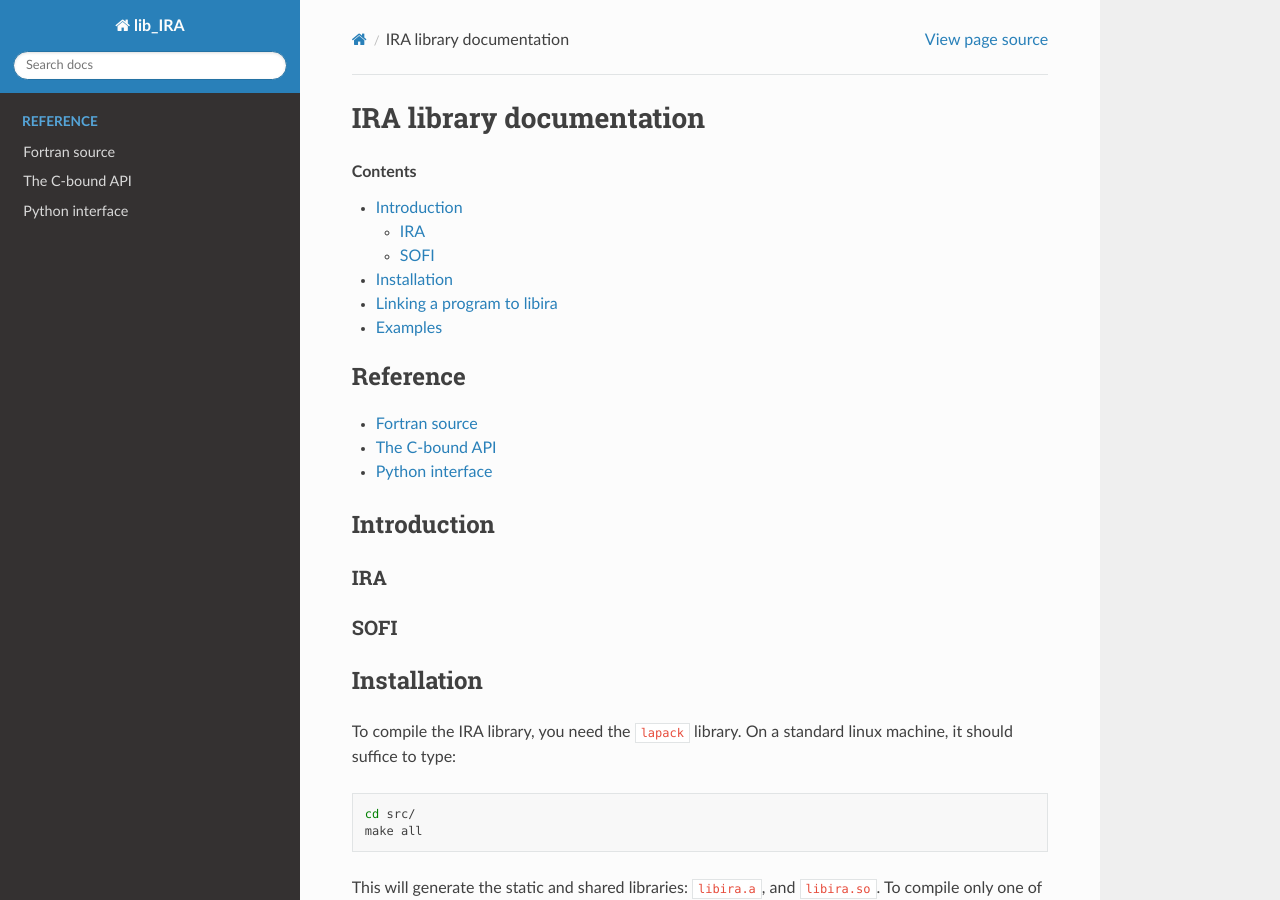
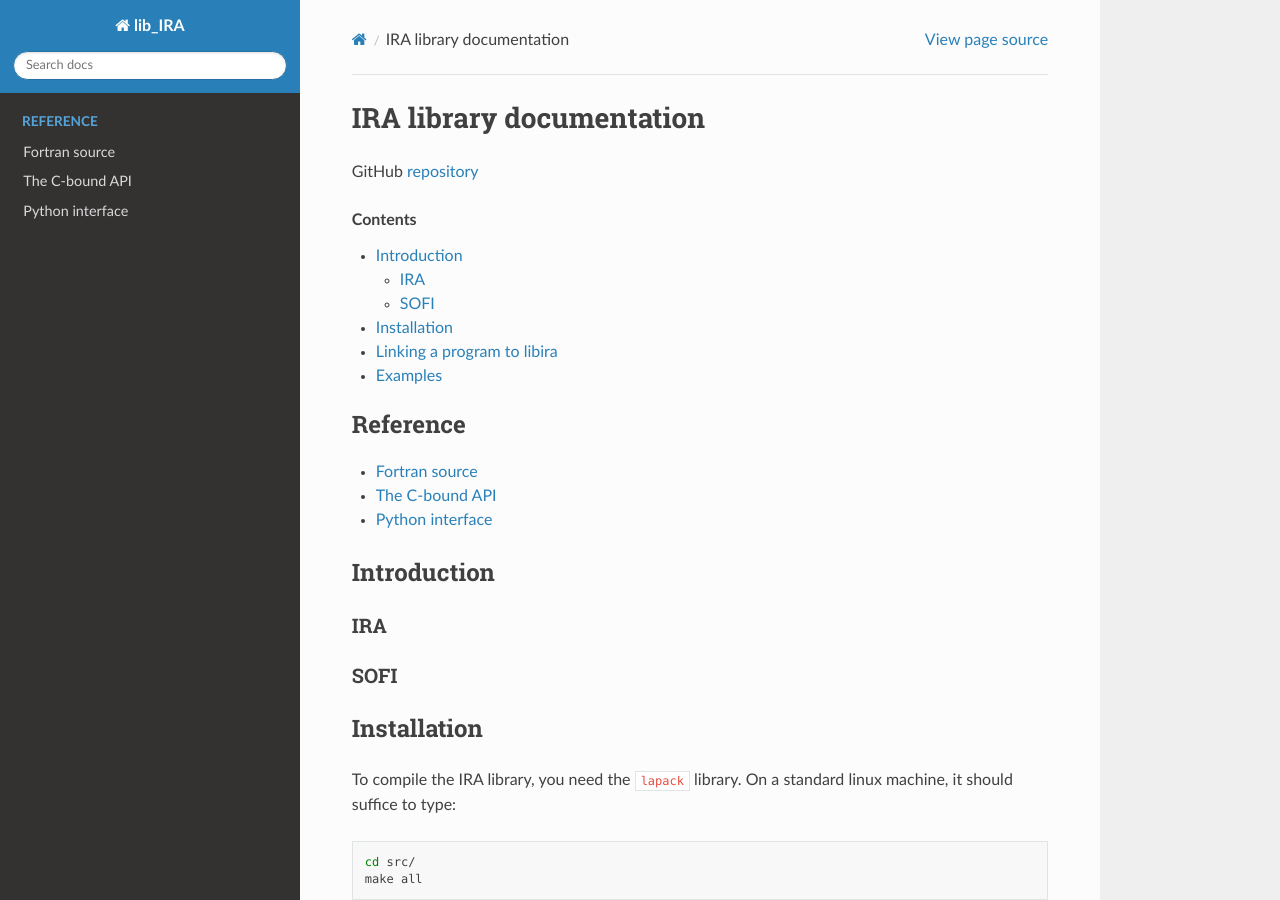
Before and after one commit to mammasmias/IterativeRotationsAssignments, a Sphinx documentation site: the page built from docs/index.rst, in a window 1280 px wide and 900 px high. Built offline with Sphinx 7.4.7 and the Read the Docs theme 2.0.0, drawn with Linux system fonts in a browser that asks for light colours.

```diff
--- a/docs/index.rst
+++ b/docs/index.rst
@@ -3,6 +3,7 @@
 IRA library documentation
 =========================
 
+GitHub `repository <https://github.com/mammasmias/IterativeRotationsAssignments>`_
 
 .. contents:: Contents
    :local:
```
Also changed, not shown: README.md (+2 -0 lines).
